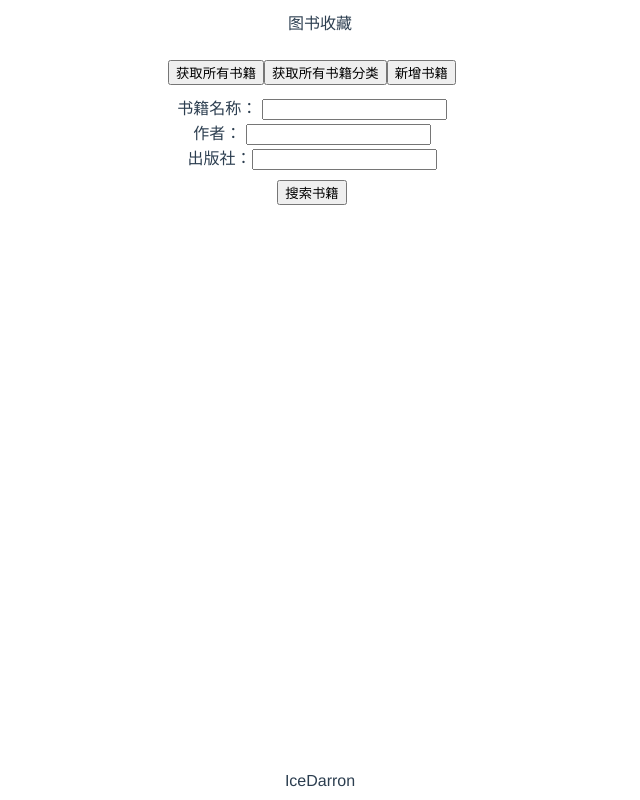
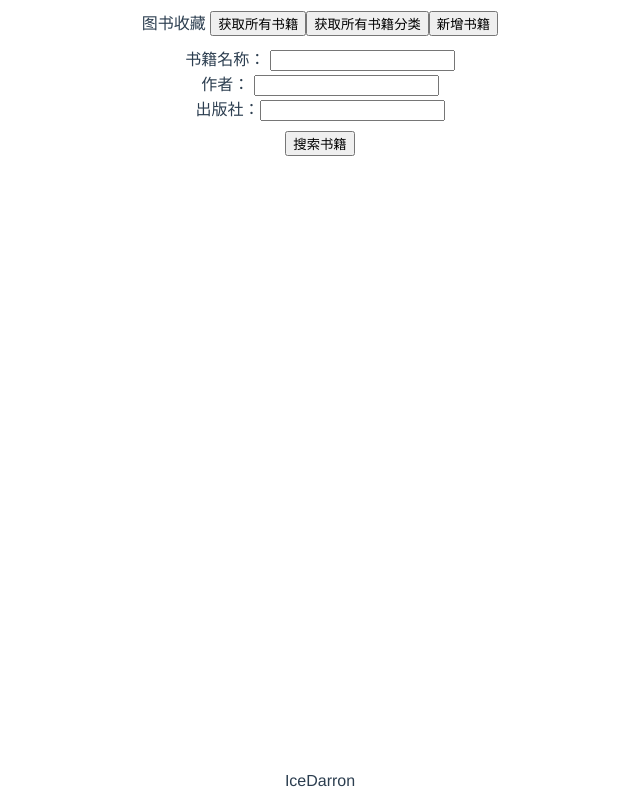
Before and after one commit to IceDarron/Library, a Vue app in the folder vue/vue-library/: page /search in a window 1280 px wide. Shown: the whole page, without its empty margins (328-968 px from the left). Built offline with nearby package versions, Linux system fonts and the light colour scheme.

Commit message:
修改页面布局

```diff
--- a/vue/vue-library/src/views/book/Search.vue
+++ b/vue/vue-library/src/views/book/Search.vue
@@ -1,6 +1,7 @@
 <template>
   <div title="图书收藏">
-      <div class="top">图书收藏</div>
+    <!-- top  -->
+    <div class="top">图书收藏
       <button @click="getBookAll()">获取所有书籍</button>
       <button @click="getBookClassification()">获取所有书籍分类</button>
       <button @click="addBook()">新增书籍</button>
@@ -10,8 +11,10 @@
           <div>出版社：<input v-model="c_PUBLISHER" /></div>
       </div>
       <button @click="getBookByCondition()">搜索书籍</button>
-      <div class="body">
+    </div>
 
+    <!-- left  -->
+    <div class="left">
       <div class="book-classify" v-for="(item, i) in bookClassifys">
         <div class="col" @click="getBookByCategory(item)">
           <div class="inline">类型名称：
@@ -24,9 +27,9 @@
           </div>
         </div>
       </div>
-
-
-
+    </div>
+    <!-- right  -->
+    <div class="right">
      <div class="book-show" v-for="(item, i) in books">
         <!-- 0 -->
         <!-- <div class="col">主键：<span>{{item.c_ID}}</span></div> -->
@@ -143,6 +146,7 @@
         <button class="delete" @click="deleteBook(item)">删除</button>
     </div>
     </div>
+    <!-- logo  -->
     <div class="bottom">IceDarron</div>
   </div>
 </template>
@@ -260,17 +264,25 @@
 </script>
 <style>
 .top {
-    position: fixed;
-    top: 10px;
     width: 100%;
+    height:20%;
     z-index: 100;
+    float: left;
+}
+
+.left {
+  width: 20%;
+  z-index: 100;
+  float: left;
+}
+
+.right {
+  width: 80%;
+  z-index: 100;
+  float: left;
 }
 
 .search {
-    margin: 10px;
-}
-
-.body {
     margin: 10px;
 }
 
```
Also changed, not shown: 1 other file (tests, documents, lock files or other folders). Lines whose indentation alone changed are shown as unchanged.
